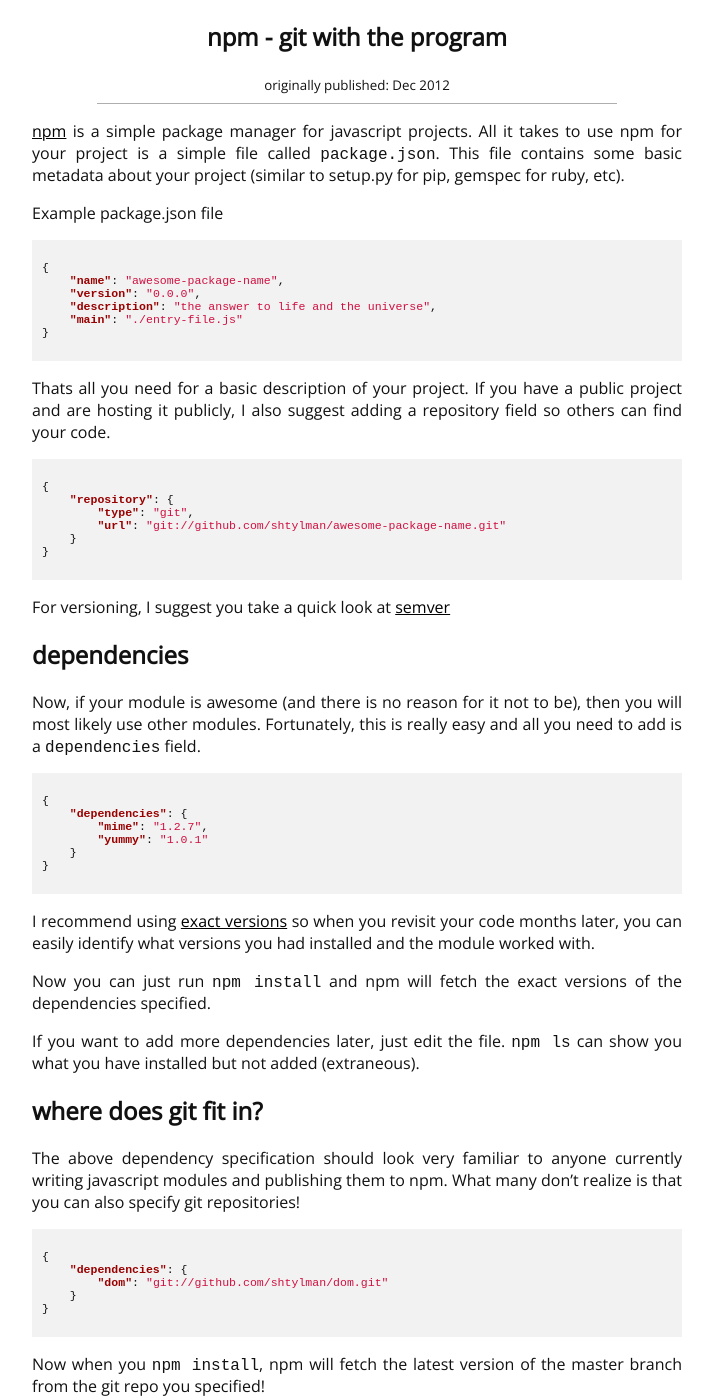
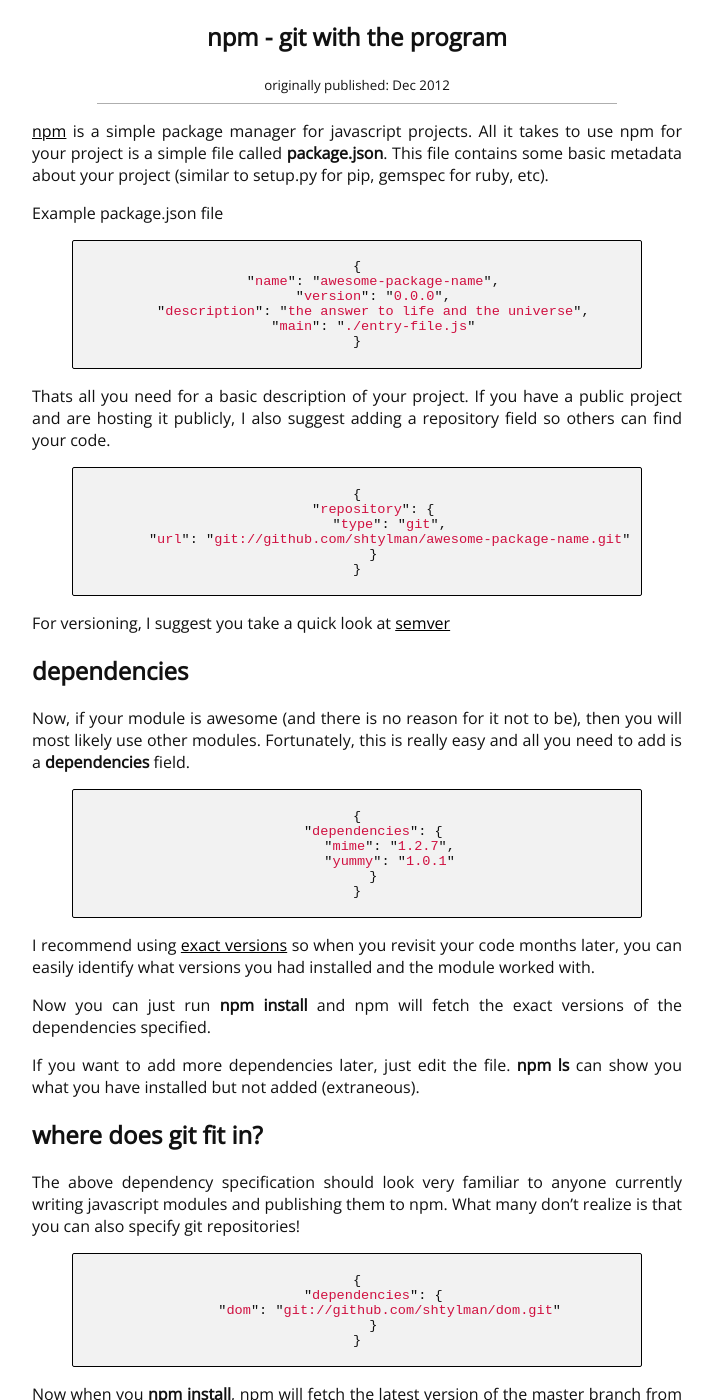
Before and after one commit to defunctzombie/defunctzombie.github.com, a Jekyll site: the page built from _posts/2012-12-26-npm-git-with-the-program.md, in a window 1280 px wide and 1400 px high. Shown: the whole window, without its empty margins (283-996 px from the left). Built offline with Jekyll 4.4.1, drawn with Linux system fonts in a browser that asks for light colours; nearby versions of some CDN libraries; Markdown is read by kramdown in place of the engine named in the settings; some of the changed text lies outside the part shown.

````diff
--- a/_config.yml
+++ b/_config.yml
@@ -1,5 +1,5 @@
 pygments: true
-markdown: redcarpet
+markdown: kramdown
 permalink: /post/:title
 title: 'shtylman.com'
 url: 'http://shtylman.com'
--- a/_posts/2012-12-26-npm-git-with-the-program.md
+++ b/_posts/2012-12-26-npm-git-with-the-program.md
@@ -2,104 +2,104 @@
 title: npm - git with the program
 layout: post
 ---
-[npm](https://npmjs.org) is a simple package manager for javascript projects. All it takes to use npm for your project is a simple file called ```package.json```. This file contains some basic metadata about your project (similar to setup.py for pip, gemspec for ruby, etc).
+[npm](https://npmjs.org) is a simple package manager for javascript projects. All it takes to use npm for your project is a simple file called **package.json**. This file contains some basic metadata about your project (similar to setup.py for pip, gemspec for ruby, etc).
 
 Example package.json file
 
-```json
+{% highlight javascript %}
 {
     "name": "awesome-package-name",
     "version": "0.0.0",
     "description": "the answer to life and the universe",
     "main": "./entry-file.js"
 }
-```
+{% endhighlight %}
 
 Thats all you need for a basic description of your project. If you have a public project and are hosting it publicly, I also suggest adding a repository field so others can find your code.
 
-```json
+{% highlight javascript %}
 {
     "repository": {
         "type": "git",
         "url": "git://github.com/shtylman/awesome-package-name.git"
     }
 }
-```
+{% endhighlight %}
 
 For versioning, I suggest you take a quick look at [semver](https://github.com/mojombo/semver/blob/master/semver.md)
 
 ## dependencies
 
-Now, if your module is awesome (and there is no reason for it not to be), then you will most likely use other modules. Fortunately, this is really easy and all you need to add is a ```dependencies``` field.
+Now, if your module is awesome (and there is no reason for it not to be), then you will most likely use other modules. Fortunately, this is really easy and all you need to add is a **dependencies** field.
 
-```json
+{% highlight javascript %}
 {
     "dependencies": {
         "mime": "1.2.7",
         "yummy": "1.0.1"
     }
 }
-```
+{% endhighlight %}
 
 I recommend using [exact versions]({% post_url 2012-02-27-pinning-your-hopes %}) so when you revisit your code months later, you can easily identify what versions you had installed and the module worked with.
 
-Now you can just run ```npm install``` and npm will fetch the exact versions of the dependencies specified.
+Now you can just run **npm install** and npm will fetch the exact versions of the dependencies specified.
 
-If you want to add more dependencies later, just edit the file. ```npm ls``` can show you what you have installed but not added (extraneous).
+If you want to add more dependencies later, just edit the file. **npm ls** can show you what you have installed but not added (extraneous).
 
 ## where does git fit in?
 
 The above dependency specification should look very familiar to anyone currently writing javascript modules and publishing them to npm. What many don't realize is that you can also specify git repositories!
 
-```json
+{% highlight javascript %}
 {
     "dependencies": {
         "dom": "git://github.com/shtylman/dom.git"
     }
 }
-```
+{% endhighlight %}
 
-Now when you ```npm install```, npm will fetch the latest version of the master branch from the git repo you specified!
+Now when you **npm install**, npm will fetch the latest version of the master branch from the git repo you specified!
 
-If you want a specific tag or commit just specify a ```#``` followed by the tag or commit id.
+If you want a specific tag or commit just specify a **#** followed by the tag or commit id.
 
-```json
+{% highlight javascript %}
 {
     "dependencies": {
         "dom": "git://github.com/shtylman/dom.git#v0.0.1"
     }
 }
-```
+{% endhighlight %}
 
 When specifying a commit sha1, you don't have to specify the whole sha. I have found that using just the first 6 characters is good enough as it will most likely be unique in your repo.
 
-```json
+{% highlight javascript %}
 {
     "dependencies": {
         "dom": "git://github.com/shtylman/dom.git#449852"
     }
 }
-```
+{% endhighlight %}
 
 ## but wait! there's more!
 
 As of node v0.8.14, you can make your github urls even shorter!
 
-```json
+{% highlight javascript %}
 {
     "dependencies": {
         "dom": "shtylman/dom#v0.0.1"
     }
 }
-```
+{% endhighlight %}
 
-Note that just like the long form url, you can specify a ```#commit```. So if you can't publish to npm, or have some other naming issue, you can easily reference code which lives on github.
+Note that just like the long form url, you can specify a **#commit**. So if you can't publish to npm, or have some other naming issue, you can easily reference code which lives on github.
 
-*Keep in mind that the shortform syntax does not work on npm < 1.1.64. So if you have an older version of node, you will need to make sure your npm is up to date with ```npm install -g npm```*
+*Keep in mind that the shortform syntax does not work on npm < 1.1.64. So if you have an older version of node, you will need to make sure your npm is up to date with **npm install -g npm***
 
 ## use cases and wrap-up
 
-* works with users or organizations! the format is simply ```owner/repo#commit```
+* works with users or organizations! the format is simply **owner/repo#commit**
 * private repos work great with the git approach so long as the proper ssh keys are setup in github
-* you don't have to ```npm publish``` to use a module
+* you don't have to **npm publish** to use a module
 * if your module name is already taken and you are not creative enough to make a new one
````
